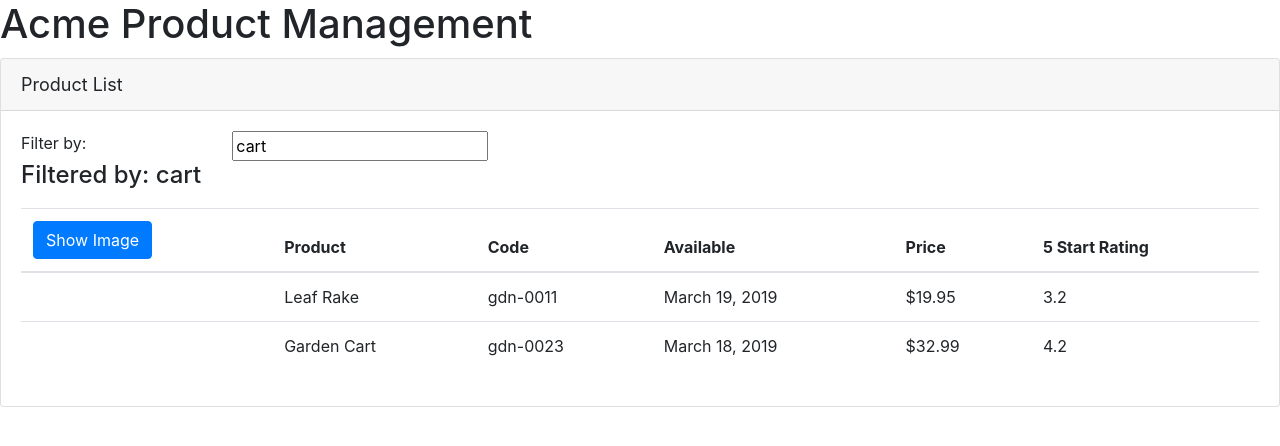
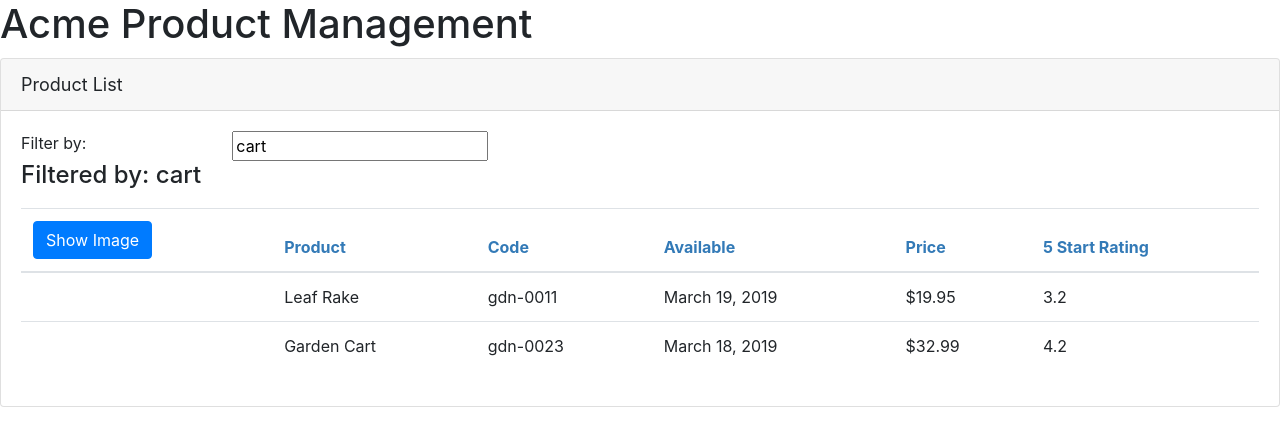
Before and after one commit to gbulicanu/angular-getting-started, an Angular app: page / in a window 1280 px wide. Shown: the top 446 px of the page. Built offline with nearby package versions, Linux system fonts and the light colour scheme.

Commit message:
Encapsulate component styles

```diff
--- /dev/null
+++ b/src/app/products/product-list.component.css
@@ -0,0 +1,3 @@
+thead {
+  color: #337ab7;
+}
--- a/src/app/products/product-list.component.ts
+++ b/src/app/products/product-list.component.ts
@@ -4,6 +4,7 @@ import { IProduct } from "./product";
 @Component({
   selector: "pm-products",
   templateUrl: "./product-list.component.html",
+  styleUrls: ["./product-list.component.css"],
 })
 export class ProductListComponent {
   pageTitle = "Product List";
```
